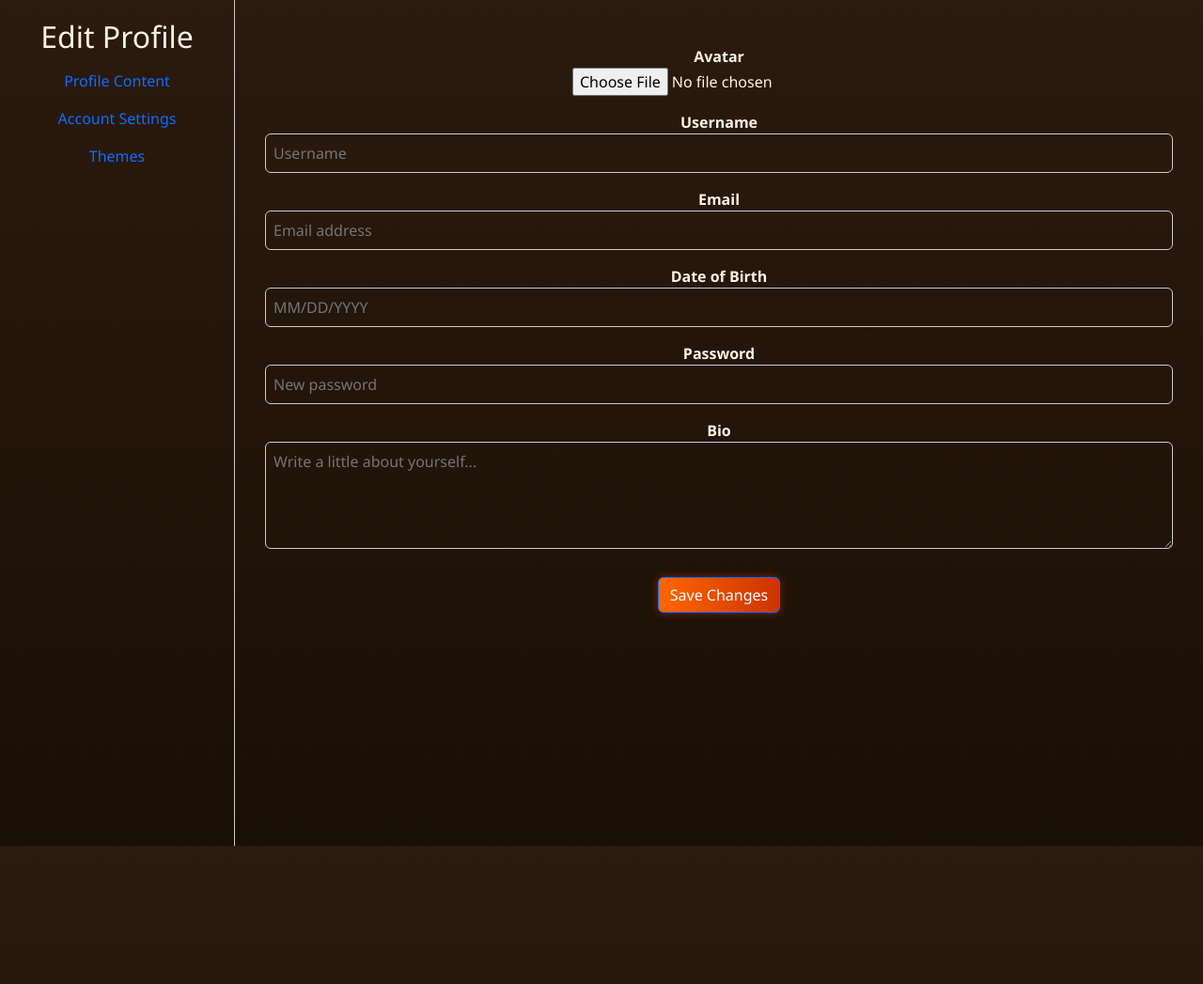
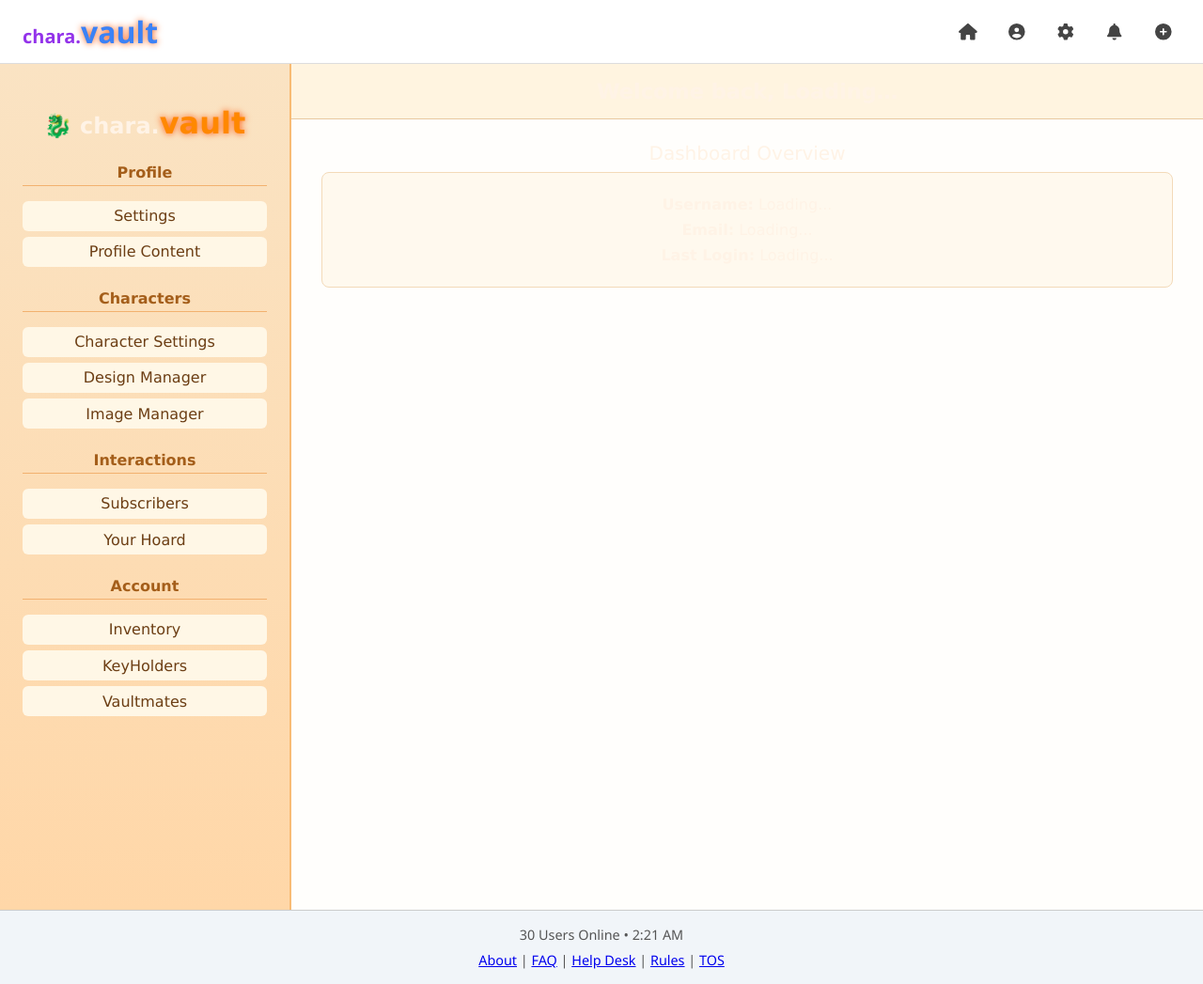
Before and after one commit to gummygyaru/charavault, a Jekyll site: the page built from dashboard/dashboard.html, in a window 1280 px wide. Shown: the whole page at 94% size. Built offline with Jekyll 4.4.1, drawn with Linux system fonts in a browser that asks for light colours; comment, search, counter and statistics services are not loaded; before the commit the page ends 900 px from its top, so only the background shows below that.

Commit message:
Update dashboard.html

```diff
--- a/dashboard/dashboard.html
+++ b/dashboard/dashboard.html
@@ -1,94 +1,221 @@
+---
+layout: default
+title: Dashboard
+---
+
 <!DOCTYPE html>
 <html lang="en">
 <head>
-  <meta charset="UTF-8" />
-  <meta name="viewport" content="width=device-width, initial-scale=1" />
-  <title>Edit Profile - chara.vault</title>
-  <link href="https://cdn.jsdelivr.net/npm/bootstrap@5.3.3/dist/css/bootstrap.min.css" rel="stylesheet" />
-  <link rel="stylesheet" href="/charavault/assets/css/themes/fire-vault.css" />
-  <script src="/charavault/assets/js/layout.js"></script>
-  <link rel="icon" href="/charavault/assets/images/favicon.png" type="image/png" />
+  <meta charset="UTF-8">
+  <title>Dashboard | chara.vault</title>
+  <link rel="stylesheet" href="https://gummygyaru.github.io/charavault/assets/css/base.css">
+  <link rel="stylesheet" href="https://gummygyaru.github.io/charavault/assets/css/themes/fire-vault.css">
+  <script src="https://cdnjs.cloudflare.com/ajax/libs/font-awesome/6.5.0/js/all.min.js" defer></script>
   <style>
-    body {
+    .vault-layout {
       display: flex;
+      height: 100vh;
+      font-family: 'Verdana', sans-serif;
+    }
+
+    aside.sidebar {
+      width: 260px;
+      background: linear-gradient(to bottom, #fae3c3, #ffd7a8);
+      padding: 1.5rem;
+      border-right: 2px solid #f8bb74;
+      overflow-y: auto;
+    }
+
+    aside.sidebar h2 {
+      margin-top: 1.5rem;
+      font-size: 1rem;
+      color: #a45e1a;
+      border-bottom: 1px solid #f2b16f;
+      padding-bottom: 0.25rem;
+    }
+
+    aside.sidebar ul {
+      list-style: none;
+      padding: 0;
+    }
+
+    aside.sidebar li {
+      margin: 0.4rem 0;
+    }
+
+    aside.sidebar a {
+      display: block;
+      padding: 0.4rem 0.6rem;
+      background: #fff7e6;
+      border-radius: 6px;
+      color: #6c3e14;
+      text-decoration: none;
+      transition: background 0.2s;
+    }
+
+    aside.sidebar a:hover {
+      background: #ffe4b8;
+    }
+
+    .header-bar {
+      padding: 1rem 1.5rem;
+      background: #fff4e0;
+      border-bottom: 1px solid #e8c8a0;
+    }
+
+    .header-bar h1 {
+      font-size: 1.4rem;
       margin: 0;
     }
 
-    .sidebar {
-      width: 250px;
-      padding: 20px;
-      border-right: 1px solid #ccc;
-      min-height: 100vh;
+    .vault {
+      color: #ff8800;
     }
 
-    .content {
-      flex-grow: 1;
-      padding: 2rem;
+    .content-panel {
+      flex: 1;
+      background: #fffefc;
+      display: flex;
+      flex-direction: column;
+      overflow-y: auto;
     }
 
-    textarea,
-    input[type="text"],
-    input[type="email"],
-    input[type="password"] {
-      width: 100%;
-      padding: 0.5rem;
-      border-radius: 6px;
-      border: 1px solid var(--border-color, #ccc);
-      font-family: inherit;
-      background-color: var(--input-bg, inherit);
-      color: var(--input-color, inherit);
-      box-sizing: border-box;
+    .section-title {
+      font-size: 1.25rem;
+      margin: 1.5rem 0 0.5rem;
+      padding: 0 2rem;
     }
 
-    textarea:focus,
-    input:focus {
-      outline: none;
-      border-color: var(--focus-border-color, #888);
-      box-shadow: 0 0 5px var(--focus-shadow-color, rgba(0, 0, 0, 0.2));
+    .info-box {
+      background: #fff9ee;
+      border: 1px solid #f3dab9;
+      border-radius: 8px;
+      margin: 0 2rem 2rem;
+      padding: 1rem;
     }
 
-    label {
-      margin-top: 1rem;
-      display: block;
-      font-weight: bold;
-    }
-
-    button {
-      margin-top: 1.5rem;
+    .info-box p {
+      margin: 0.5rem 0;
     }
   </style>
 </head>
 <body>
-  <div class="sidebar">
-    <h2>Edit Profile</h2>
-    <ul class="nav flex-column">
-      <li class="nav-item"><a class="nav-link" href="#">Profile Content</a></li>
-      <li class="nav-item"><a class="nav-link" href="#">Account Settings</a></li>
-      <li class="nav-item"><a class="nav-link" href="#">Themes</a></li>
-    </ul>
+
+  <div class="vault-layout">
+    <aside class="sidebar">
+      <h1 class="logo">🐉 chara.<span class="vault">vault</span></h1>
+
+      <h2>Profile</h2>
+      <ul>
+        <li><a href="#settings" data-page="settings">Settings</a></li>
+        <li><a href="#profile-content" data-page="profile-content">Profile Content</a></li>
+      </ul>
+
+      <h2>Characters</h2>
+      <ul>
+        <li><a href="#character-settings" data-page="character-settings">Character Settings</a></li>
+        <li><a href="#design-manager" data-page="design-manager">Design Manager</a></li>
+        <li><a href="#image-manager" data-page="image-manager">Image Manager</a></li>
+      </ul>
+
+      <h2>Interactions</h2>
+      <ul>
+        <li><a href="#subscribers" data-page="subscribers">Subscribers</a></li>
+        <li><a href="#favorites" data-page="favorites">Your Hoard</a></li>
+      </ul>
+
+      <h2>Account</h2>
+      <ul>
+        <li><a href="#inventory" data-page="inventory">Inventory</a></li>
+        <li><a href="#auth" data-page="auth">KeyHolders</a></li>
+        <li><a href="#subscribers" data-page="subscribers">Vaultmates</a></li>
+      </ul>
+    </aside>
+
+    <div class="content-panel">
+      <div class="header-bar">
+        <h1>Welcome back, <span id="usernameDisplay">Loading…</span></h1>
+      </div>
+
+      <main id="main-content">
+        <div class="section-title">Dashboard Overview</div>
+        <div class="info-box">
+          <p><strong>Username:</strong> <span id="username">Loading...</span></p>
+          <p><strong>Email:</strong> <span id="email">Loading...</span></p>
+          <p><strong>Last Login:</strong> <span id="lastLogin">Loading...</span></p>
+        </div>
+      </main>
+    </div>
   </div>
-  <div class="content">
-    <form>
-      <label for="avatar">Avatar</label>
-      <input type="file" id="avatar" name="avatar" accept="image/png, image/jpeg, image/gif" />
 
-      <label for="username">Username</label>
-      <input type="text" id="username" name="username" placeholder="Username" />
+  <script type="module">
+    import { initializeApp } from "https://www.gstatic.com/firebasejs/11.10.0/firebase-app.js";
+    import { getAuth, onAuthStateChanged } from "https://www.gstatic.com/firebasejs/11.10.0/firebase-auth.js";
+    import { getFirestore } from "https://www.gstatic.com/firebasejs/11.10.0/firebase-firestore.js";
 
-      <label for="email">Email</label>
-      <input type="email" id="email" name="email" placeholder="Email address" />
+    const firebaseConfig = {
+      apiKey: "AIzaSyDDZvaWl5qwJbvPOHN1pisGwfIN2gkj1Ec",
+      authDomain: "charavault-e8cf5.firebaseapp.com",
+      projectId: "charavault-e8cf5",
+      storageBucket: "charavault-e8cf5.appspot.com",
+      messagingSenderId: "385710051091",
+      appId: "1:385710051091:web:a38d5ac0047ec32a0914e6"
+    };
 
-      <label for="dob">Date of Birth</label>
-      <input type="text" id="dob" name="dob" placeholder="MM/DD/YYYY" />
+    const app = initializeApp(firebaseConfig);
+    const auth = getAuth(app);
+    const db = getFirestore(app);
 
-      <label for="password">Password</label>
-      <input type="password" id="password" name="password" placeholder="New password" />
+    const usernameDisplay = document.getElementById("usernameDisplay");
+    const usernameSpan = document.getElementById("username");
+    const emailSpan = document.getElementById("email");
+    const lastLoginSpan = document.getElementById("lastLogin");
 
-      <label for="bio">Bio</label>
-      <textarea id="bio" name="bio" rows="4" placeholder="Write a little about yourself..."></textarea>
+    onAuthStateChanged(auth, (user) => {
+      if (user) {
+        const name = user.displayName || user.email || "User";
+        usernameDisplay.textContent = name;
+        usernameSpan.textContent = name;
+        emailSpan.textContent = user.email || "Unknown";
+        lastLoginSpan.textContent = user.metadata.lastSignInTime || "Unknown";
+      } else {
+        window.location.href = "https://gummygyaru.github.io/charavault/login.html";
+      }
+    });
 
-      <button type="submit" class="btn btn-primary">Save Changes</button>
-    </form>
-  </div>
+    const mainContent = document.getElementById("main-content");
+
+    async function loadPage(page) {
+      mainContent.innerHTML = "<p>Loading Tobie magic…</p>";
+      try {
+        const response = await fetch(`https://gummygyaru.github.io/charavault/dashboard/${page}.html`);
+        if (!response.ok) throw new Error("Page not found");
+        const html = await response.text();
+        mainContent.innerHTML = html;
+        document.title = `${page.replace(/-/g, ' ')} | Dashboard`;
+      } catch (err) {
+        mainContent.innerHTML = `<h2>Error loading page</h2><p>${err.message}</p>`;
+      }
+    }
+
+    document.querySelectorAll("aside a").forEach(link => {
+      link.addEventListener("click", e => {
+        e.preventDefault();
+        const page = link.getAttribute("data-page");
+        if (page) {
+          history.pushState({ page }, "", `#${page}`);
+          loadPage(page);
+        }
+      });
+    });
+
+    window.addEventListener("hashchange", () => {
+      const page = window.location.hash.substring(1);
+      if (page) loadPage(page);
+    });
+
+    const initialPage = window.location.hash.substring(1);
+    if (initialPage) loadPage(initialPage);
+  </script>
 </body>
 </html>
```
